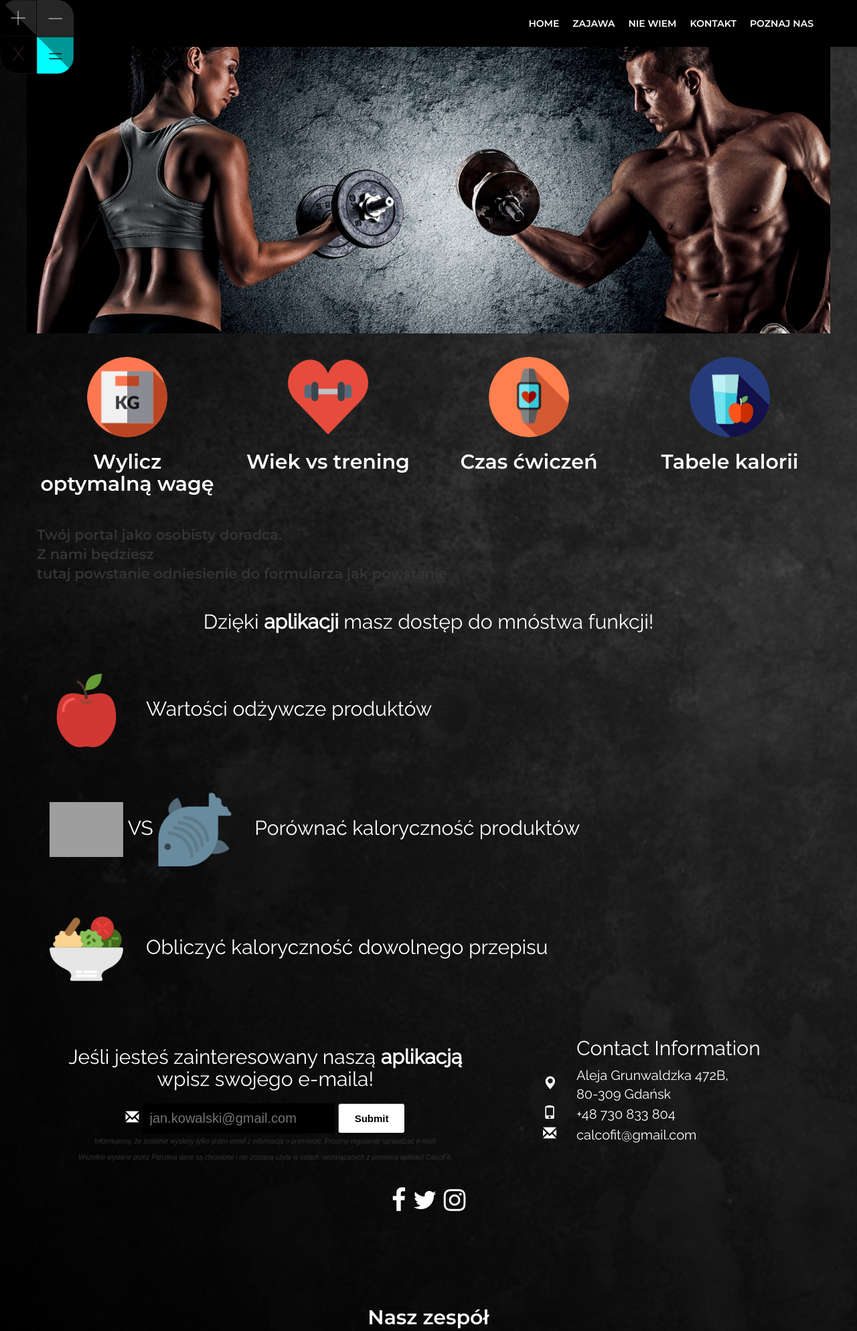
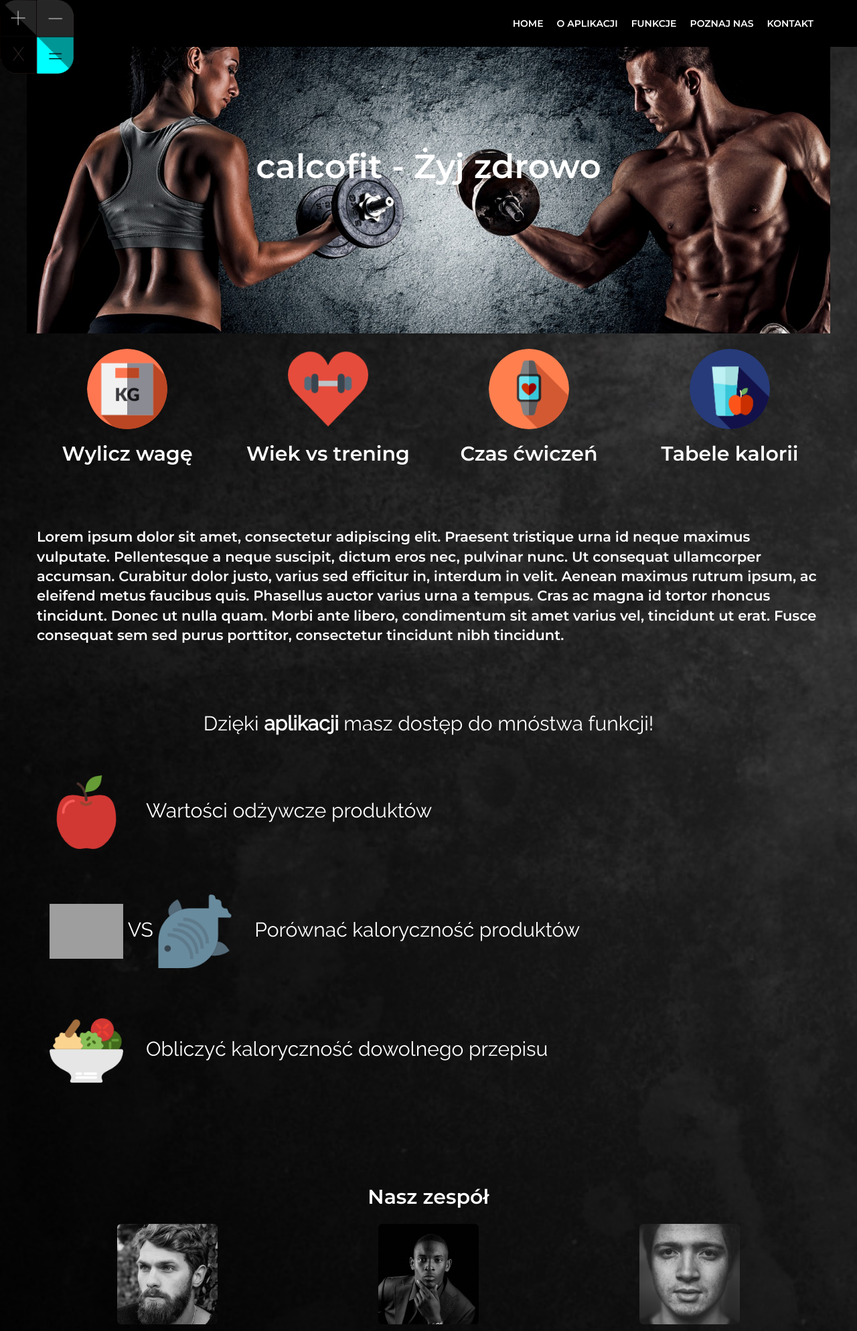
Before and after one commit to zakrza59/jfdd8-frontmeni, a PHP site: page / in a window 1280 px wide. Shown: the top 1988 px of the page at 67% size. Run offline with PHP 8.4, Linux system fonts and the light colour scheme; grey boxes are pictures that could not be loaded.

Commit message:
cos cos1

```diff
--- a/css/main.css
+++ b/css/main.css
@@ -32,8 +32,8 @@ header {
 
 
 .zajawka .logosy {
-    padding-top: 3%;
-    padding-bottom: 3%;
+    padding-top: 2%;
+    padding-bottom: 2%;
 }
 
 .logosy img:hover {
@@ -291,3 +291,21 @@ figure:hover img {
     max-width: 1200px;
     margin: 0 auto;
 }
+
+.lead {
+    color: white;
+    margin: auto;
+    pading: 10px;
+}
+.toitoi {
+    position: relative;
+    text-align: center;
+    color: white;
+    font-size: 50px;
+}
+
+.centered {
+    position: absolute;
+    top: 50%;
+    left: 50%;
+    transform: translate(-50%, -50%);
--- a/index.html
+++ b/index.html
@@ -37,10 +37,10 @@
                 <div class="collapse navbar-collapse" id="bs-example-navbar-collapse-1">
                     <ul class="nav navbar-nav navbar-right" id="skroluj">
                         <li><a href="#HOME">HOME</a></li>
-                        <li><a href="#zajawa">ZAJAWA</a></li>
-                        <li><a href="#niewiem">NIE WIEM</a></li>
+                        <li><a href="#zajawa">O APLIKACJI</a></li>
+                        <li><a href="#funkcje">FUNKCJE</a></li>
+                        <li><a href="#druzyna">POZNAJ NAS</a></li>
                         <li><a href="#form">KONTAKT</a></li>
-                        <li><a href="#druzyna">POZNAJ NAS</a></li>
                     </ul>
                 </div><!-- /.navbar-collapse -->
             </div><!-- /.container-fluid -->
@@ -48,8 +48,9 @@
 
         <header id="HOME">
             <div class="container-fluid">
-                <div class="row">
+                <div class="row toitoi">
                     <img src="png/header.jpg" class="img-responsive glowa">
+                    <div class="centered">calcofit - Żyj zdrowo</div>
                 </div>
             </div>
         </header>
@@ -58,7 +59,7 @@
             <div class="row logosy text-center">
                 <div class="col-xs-12 col-sm-6 col-lg-3">
                     <img src="png/1.png" class="img-circle" alt="waga" width="120" height="120">
-                    <h2>Wylicz optymalną wagę</h2>
+                    <h2>Wylicz wagę</h2>
                 </div>
                 <div class="col-xs-12 col-sm-6 col-lg-3">
                     <img src="png/2.png" class="img-rounded" alt="serce" width="120" height="120">
@@ -72,18 +73,19 @@
                     <img src="png/4.png" class="img-circle" alt="kalorie" width="120" height="120">
                     <h2>Tabele kalorii</h2>
                 </div>
+
+
             </div>
         </div>
-
+        <br><br><br>
         <div class="container" id="niewiem">
             <div class="starter-template row">
-                <p class="lead">Twój portal jako osobisty doradca.<br> Z nami będziesz<br>tutaj powstanie odniesienie do
-                    formularza jak powstanie</p>
+                <p class="lead">Lorem ipsum dolor sit amet, consectetur adipiscing elit. Praesent tristique urna id neque maximus vulputate. Pellentesque a neque suscipit, dictum eros nec, pulvinar nunc. Ut consequat ullamcorper accumsan. Curabitur dolor justo, varius sed efficitur in, interdum in velit. Aenean maximus rutrum ipsum, ac eleifend metus faucibus quis. Phasellus auctor varius urna a tempus. Cras ac magna id tortor rhoncus tincidunt. Donec ut nulla quam. Morbi ante libero, condimentum sit amet varius vel, tincidunt ut erat. Fusce consequat sem sed purus porttitor, consectetur tincidunt nibh tincidunt.</p>
             </div>
 
         </div>
-
-        <div class="container-fluid product-extra-details">
+        <br><br><br><br>
+        <div id="funkcje" class="container-fluid product-extra-details">
             <div class="row product-details">
                 <div class="col-xs-12 product-functions-title">
                     <h2>Dzięki <strong>aplikacji</strong> masz dostęp do mnóstwa funkcji!</h2>
@@ -119,6 +121,51 @@
 
                 <div class="clearfix"></div>
             </div>
+            <br><br>
+            <div class="members container" id="druzyna">
+                <div class="row logosy1 text-center">
+                    <div class="nagloweMember">
+                        <h2>Nasz zespół</h2>
+                        <div class="col-xs-12 col-sm-4">
+                            <figure><img src="faces/1.jpeg" class="img-rounded" alt="Piotr Zakrzewski" width="150"
+                                         height="150">
+                            </figure>
+                            <h3>Piotr Zakrzewski</h3>
+                            <p>Proin facilisis magna sed ligula luctus efficitur. Duis in iaculis urna, vel elementum
+                                justo. Duis rutrum nisl in ante sollicitudin, sed bibendum massa rutrum. Fusce viverra
+                                sem et libero suscipit malesuada. Nullam in congue dolor. Morbi posuere, dolor non
+                                auctor tincidunt, odio nulla ullamcorper velit, ultrices fringilla nunc urna vel orci.
+                                Donec tincidunt convallis urna ut blandit.
+                            </p>
+                        </div>
+                        <div class="col-xs-12 col-sm-4">
+                            <figure><img src="faces/2.jpeg" class="img-rounded" alt="Marcin Wiśniewski" width="150"
+                                         height="150">
+                            </figure>
+                            <h3>Marcin Wiśniewski</h3>
+                            <p>Proin facilisis magna sed ligula luctus efficitur. Duis in iaculis urna, vel elementum
+                                justo. Duis rutrum nisl in ante sollicitudin, sed bibendum massa rutrum. Fusce viverra
+                                sem et libero suscipit malesuada. Nullam in congue dolor. Morbi posuere, dolor non
+                                auctor tincidunt, odio nulla ullamcorper velit, ultrices fringilla nunc urna vel orci.
+                                Donec tincidunt convallis urna ut blandit.
+                            </p>
+                        </div>
+                        <div class="col-xs-12 col-sm-4">
+                            <figure><img src="faces/4.jpeg" class="img-rounded" alt="Dominik Dutkiewicz" width="150"
+                                         height="150">
+                            </figure>
+                            <h3>Dominik Dutkiewicz</h3>
+                            <p>Proin facilisis magna sed ligula luctus efficitur. Duis in iaculis urna, vel elementum
+                                justo. Duis rutrum nisl in ante sollicitudin, sed bibendum massa rutrum. Fusce viverra
+                                sem et libero suscipit malesuada. Nullam in congue dolor. Morbi posuere, dolor non
+                                auctor tincidunt, odio nulla ullamcorper velit, ultrices fringilla nunc urna vel orci.
+                                Donec tincidunt convallis urna ut blandit.
+                            </p>
+                        </div>
+                    </div>
+                </div>
+            </div>
+            <br><br><br><br><br><br>
             <section id="form" class="form row">
                 <div class="left-container col-xs-12 col-md-7">
                     <div>
```
Also changed, not shown: other parts of index.html (+1 -44 lines).
